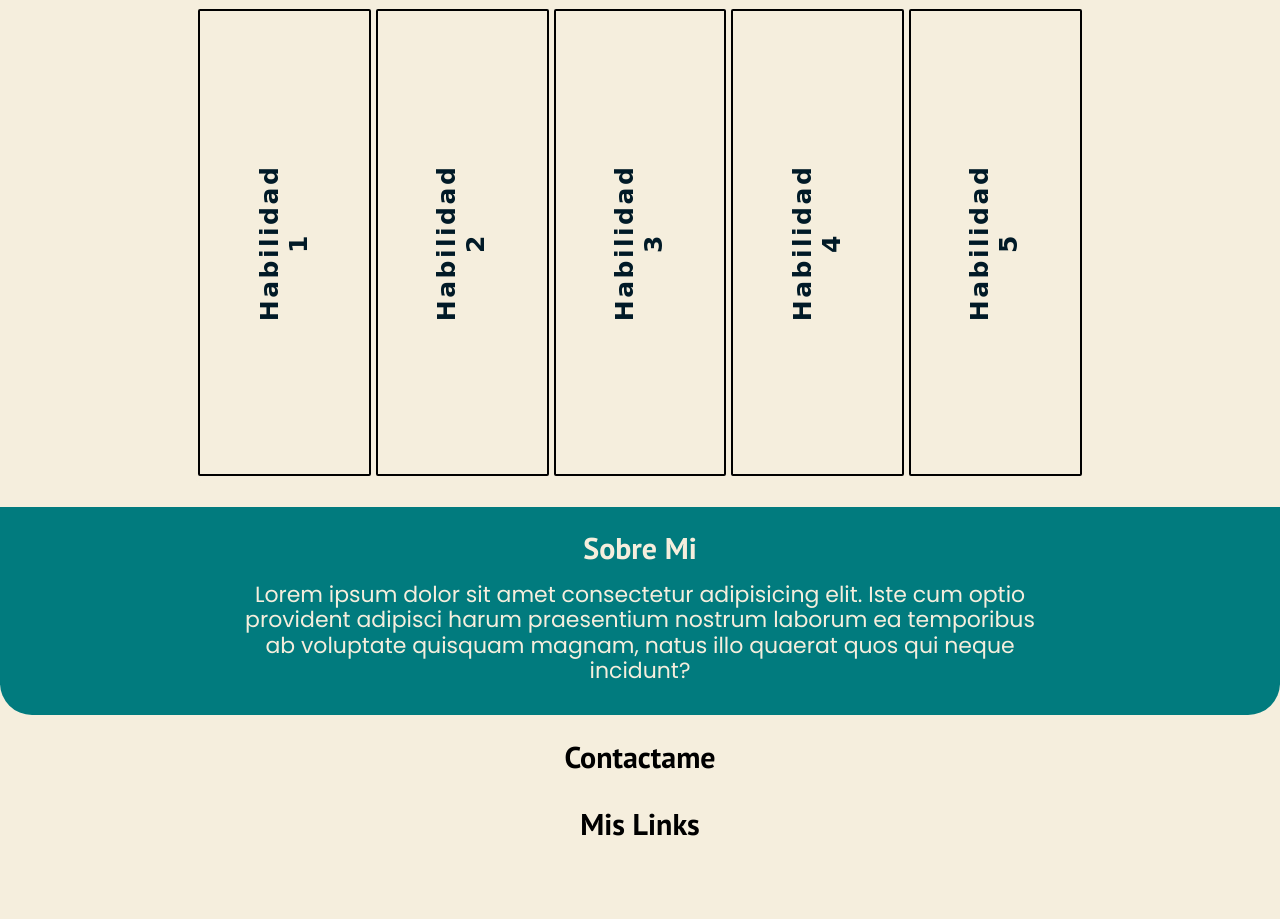
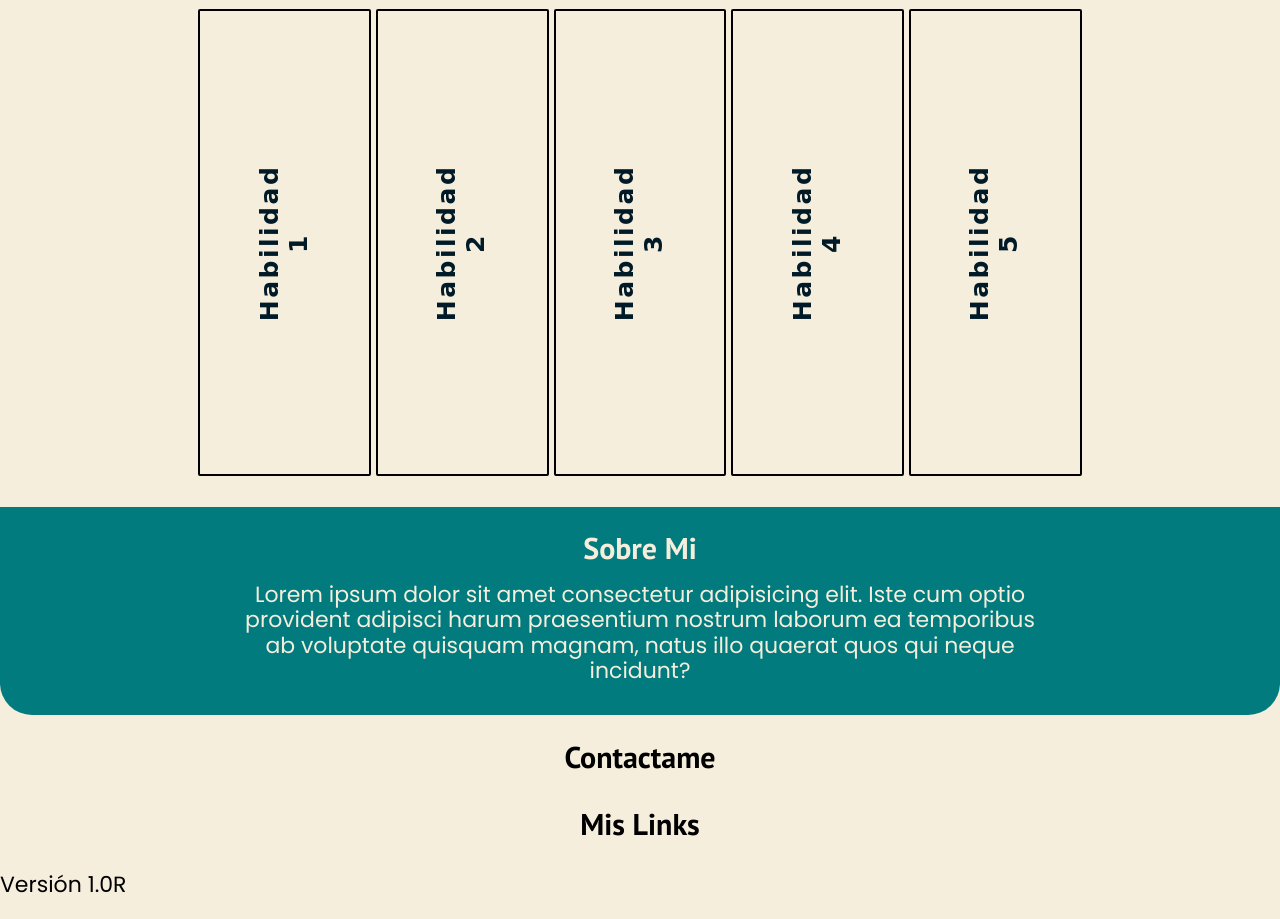
Before and after one commit to Gabriel-Woodsprite/AzulLP, a website: page index.html in a window 1280 px wide. Shown: the part 840-1759 px from the top of the page. Before the commit the page ends 1690 px from the top, so only its background shows below. Drawn offline with Linux system fonts and the light colour scheme; a web font is replaced by a local one.

Commit message:
Version label

```diff
--- a/index.html
+++ b/index.html
@@ -201,7 +201,9 @@
 			</div>
 		</main>
 
-		<footer></footer>
+		<footer>
+			<div class="versionControl"><p>Versión 1.0R</p></div>
+		</footer>
 		<script src="public/build/js/bundle.js"></script>
 	</body>
 </html>
```
